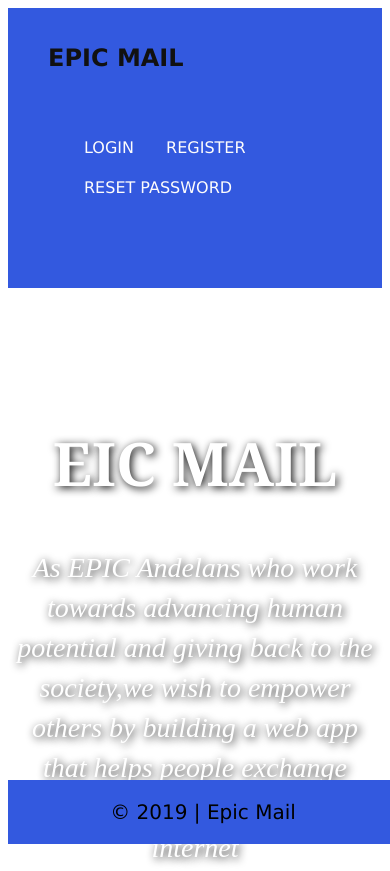
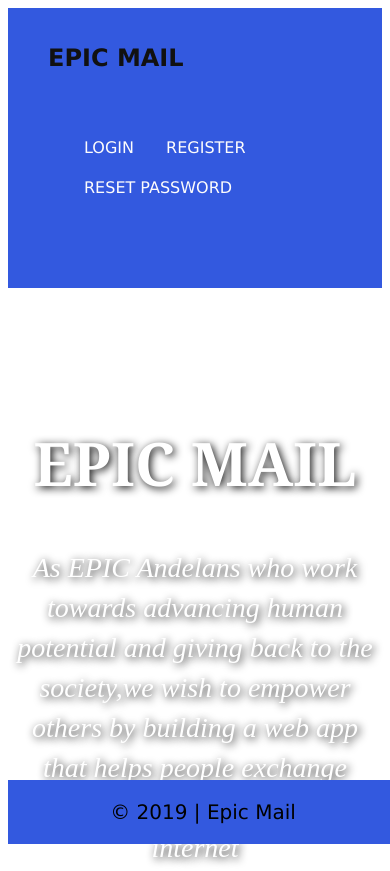
Before and after one commit to alainburindi/Epic_Mail, a plain HTML site: page UI/index.html in a window 390 px wide. Shown: the top 871 px of the page. Drawn offline with Linux system fonts and the light colour scheme.

Commit message:
make responsive

```diff
--- a/UI/index.html
+++ b/UI/index.html
@@ -23,7 +23,7 @@
     <main>
             <section class="index-banner">
                 <div class="vertical-center">
-                    <h2>EIC MAIL</h2>
+                    <h2>EPIC MAIL</h2>
                     <h1>As EPIC Andelans who work towards advancing human potential and giving back to the society,we wish to empower others by building a web app that helps people exchange messages/information over the internet</h1>
                 </div>
             </section>
```
